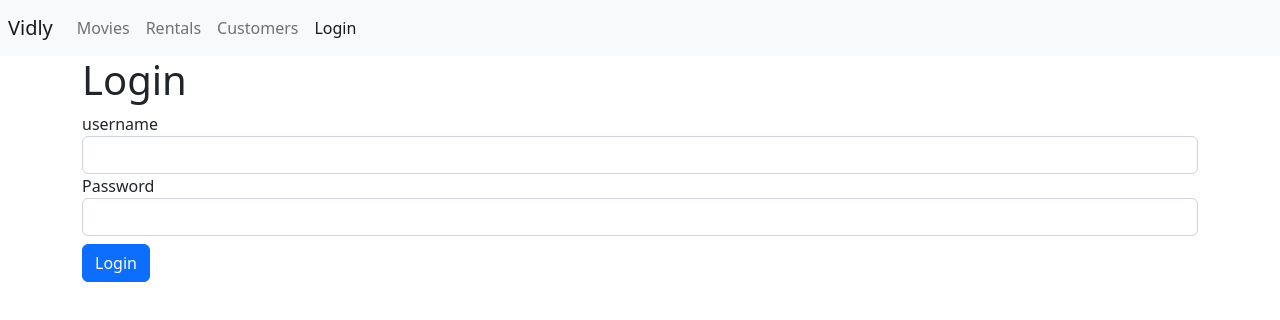
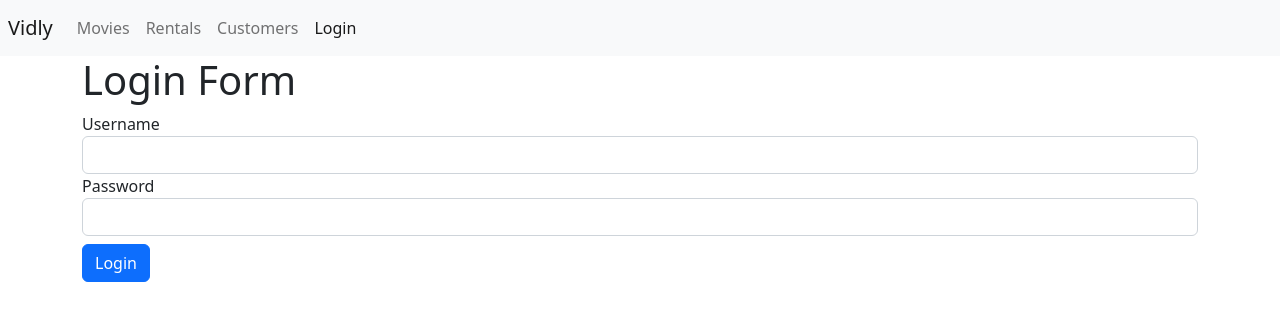
Before and after one commit to dnsamw/react-video-renting-app, a React (Create React App) app: page /login in a window 1280 px wide. Shown: the top 320 px of the page. Built offline with nearby package versions, Linux system fonts and the light colour scheme.

Commit message:
1 file modified, 1 added

```diff
--- a/src/App.js
+++ b/src/App.js
@@ -8,7 +8,7 @@ import Movies from './components/Movies';
 import Customers from './components/Customers';
 import Rentals from './components/Rentals';
 import MovieForm from './components/MovieForm';
-import Login from './components/Login';
+import LoginForm from './components/LoginForm';
 import NotFound from './components/NotFound';
 
 class App extends Component {
@@ -22,7 +22,7 @@ class App extends Component {
             <Route path="/movies" component={Movies} />
             <Route path="/customers" component={Customers} />
             <Route path="/rentals" component={Rentals} />
-            <Route path="/login" component={Login} />
+            <Route path="/login" component={LoginForm} />
             <Route path="/not-found" component={NotFound} />
 
             <Redirect from="/" exact to="/movies" />
--- /dev/null
+++ b/src/components/LoginForm.jsx
@@ -0,0 +1,79 @@
+import React, { Component } from 'react';
+import Joi from 'joi-browser';
+
+class LoginForm extends Component {
+  state = {
+    account: { username: '', password: '' },
+    errors: {},
+  };
+
+  schema = {
+    username: Joi.string().email().required().label('Username'),
+    password: Joi.string().min(5).required().label('Password'),
+  };
+
+  validateForm() {
+    const options = { abortEarly: false };
+    const result = Joi.validate(this.state.account, this.schema, options);
+
+    const errors = {};
+    if (result.error != null)
+      for (let item of result.error.details)
+        errors[item.path[0]] = item.message;
+
+    return errors;
+  }
+
+  handleSubmit = (e) => {
+    e.preventDefault();
+    const errors = this.validateForm();
+    this.setState({ errors: errors || {} }, this.print);
+  };
+
+  handleChange = ({ currentTarget: input }) => {
+    const { name, value } = input;
+    const account = { ...this.state.account };
+    account[name] = value;
+    this.setState({ account }, this.print);
+  };
+
+  print() {
+    console.log(this.state);
+  }
+
+  render() {
+    const { account } = this.state;
+    return (
+      <>
+        <h1>Login Form</h1>
+        <form onSubmit={this.handleSubmit}>
+          <div className="form-group">
+            <label htmlFor="username"></label>Username
+            <input
+              name="username"
+              id="username"
+              type="text"
+              className="form-control"
+              value={account.username}
+              onChange={this.handleChange}
+            />
+          </div>
+          <div className="form-group">
+            <label htmlFor="password"></label>Password
+            <input
+              name="password"
+              id="password"
+              type="text"
+              className="form-control"
+              value={account.password}
+              onChange={this.handleChange}
+            />
+          </div>
+          <button className="btn btn-primary mt-2">Login</button>
+        </form>
+      </>
+    );
+  }
+}
+
+export default LoginForm;
```
